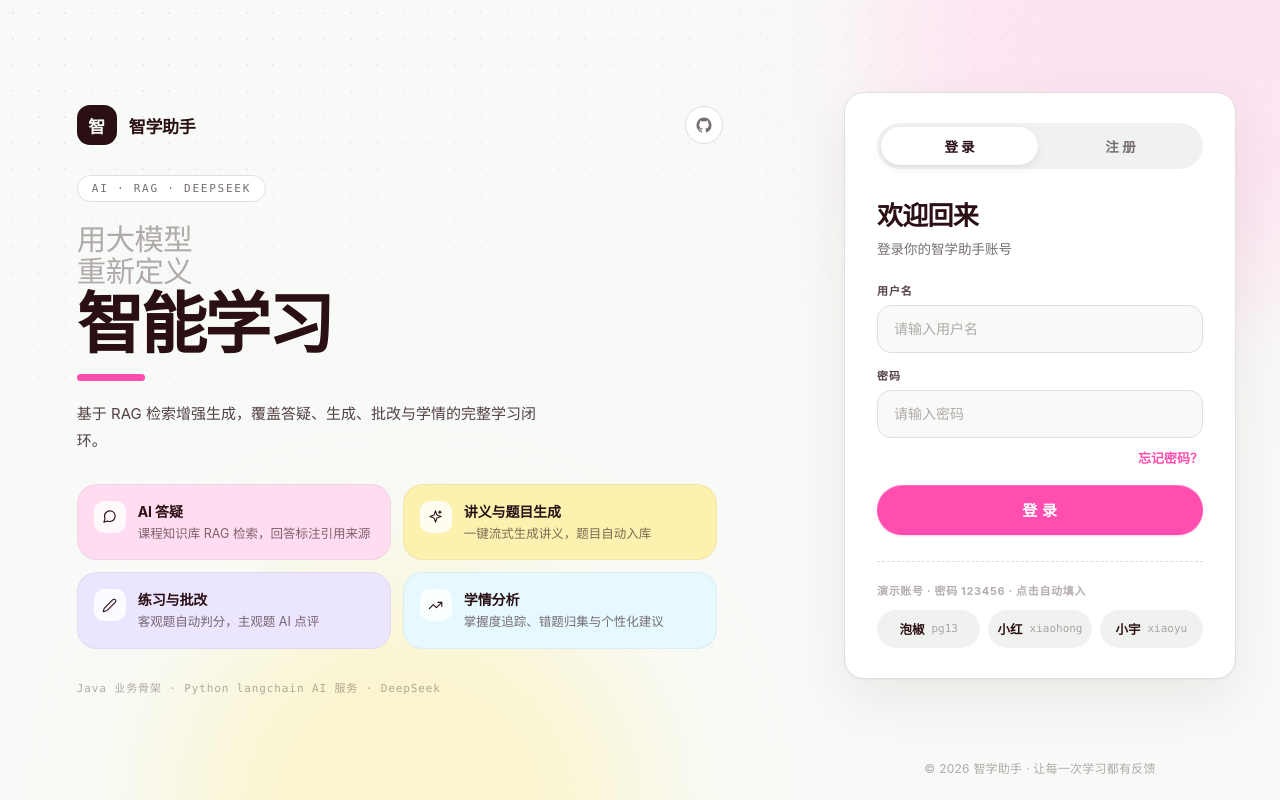
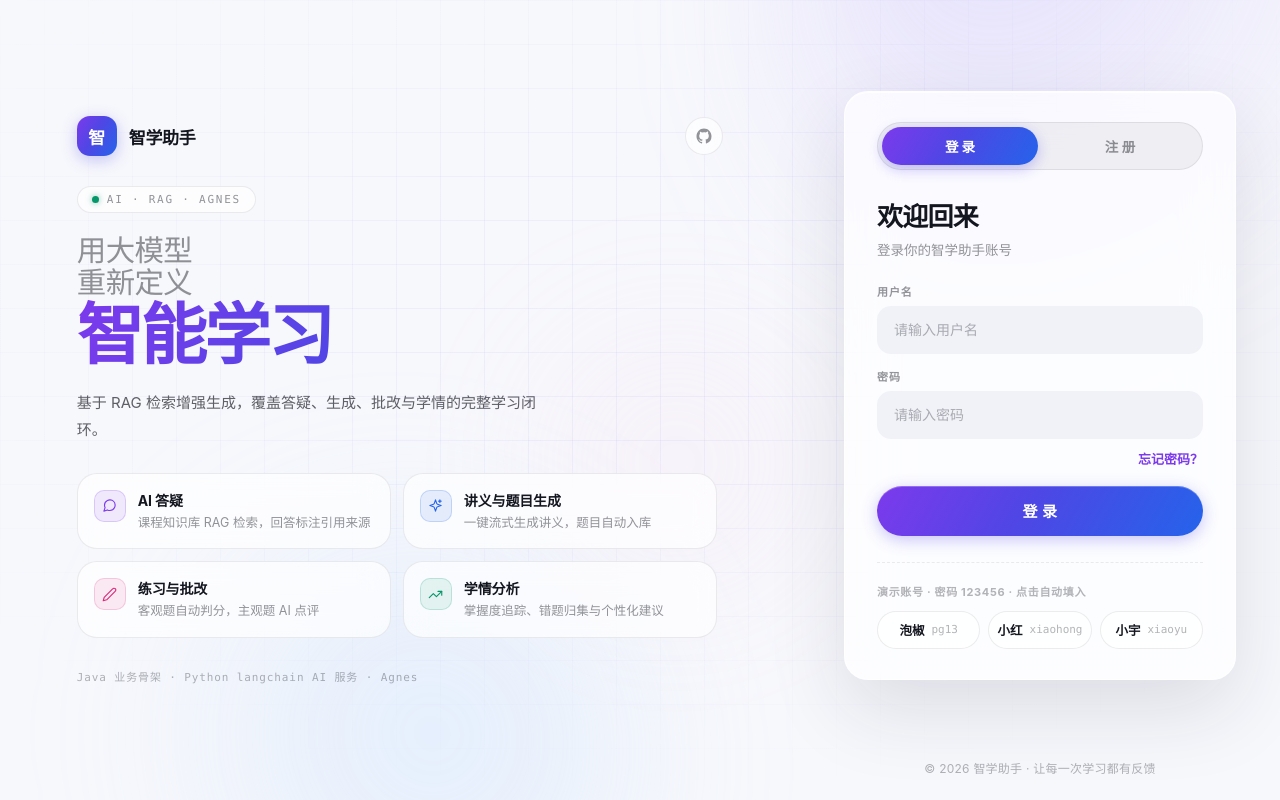
Before and after one commit to LeiHub13/smart-learning-assistant, a Vue app in the folder frontend/: page /login in a window 1280 px wide. Built offline with nearby package versions, Linux system fonts and the light colour scheme.

Commit message:
style(login): 登录页重构 Aurora Glass 风格——浅色玻璃卡片+紫蓝渐变光斑+网格背景，注册/忘记密码页同套视觉，文案随 Agnes 更新

```diff
--- a/frontend/src/views/LoginView.vue
+++ b/frontend/src/views/LoginView.vue
@@ -1,9 +1,12 @@
 <template>
   <div class="tk-wrap">
-    <!-- 背景装饰：马卡龙柔光 + 点阵 -->
-    <div class="tk-blob tk-blob-a"></div>
-    <div class="tk-blob tk-blob-b"></div>
-    <div class="tk-dots"></div>
+    <!-- 背景装饰：深空底色 + 霓虹光斑 + 网格（独立裁切层，防溢出滚动） -->
+    <div class="tk-bg">
+      <div class="tk-orb tk-orb-a"></div>
+      <div class="tk-orb tk-orb-b"></div>
+      <div class="tk-orb tk-orb-c"></div>
+      <div class="tk-grid"></div>
+    </div>
 
     <!-- 左：品牌面板 -->
     <section class="tk-brand">
@@ -18,17 +21,17 @@
       </div>
 
       <div class="tk-hero">
-        <div class="tk-eyebrow">AI · RAG · DeepSeek</div>
+        <div class="tk-eyebrow"><span class="tk-eyebrow-dot"></span>AI · RAG · Agnes</div>
         <h1>
           <span class="tk-h-sm">用大模型</span>
           <span class="tk-h-sm">重新定义</span>
-          <span class="tk-h-lg">智能学习</span>
+          <span class="tk-h-lg tk-grad-text">智能学习</span>
         </h1>
         <p>基于 RAG 检索增强生成，覆盖答疑、生成、批改与学情的完整学习闭环。</p>
       </div>
 
       <div class="tk-feats">
-        <div class="tk-feat" v-for="(f, i) in feats" :key="f.name" :class="'c' + i">
+        <div class="tk-feat" v-for="f in feats" :key="f.name">
           <span class="tk-feat-ico"><AppIcon :name="f.icon" :size="15" /></span>
           <div class="tk-feat-body">
             <div class="tk-feat-name">{{ f.name }}</div>
@@ -37,7 +40,7 @@
         </div>
       </div>
 
-      <div class="tk-tech">Java 业务骨架 · Python langchain AI 服务 · DeepSeek</div>
+      <div class="tk-tech">Java 业务骨架 · Python langchain AI 服务 · Agnes</div>
     </section>
 
     <!-- 右：登录 / 注册 -->
@@ -246,36 +249,36 @@ const submit = async () => {
 
 <style scoped>
 /* ==========================================================================
-   设计语言：Teak 风格
-   底色 #F8FAF7 · 墨色 #2A0F14 · 主按钮品红 #FF4EAF · 卡片 20px 圆角
-   按钮/标签/胶囊一律 999px，马卡龙色块（粉/黄/紫/蓝）做信息分区
+   设计语言：Aurora Glass · Light 风格
+   白底 #f7f8fc · 玻璃卡片（白色半透明 + backdrop-blur）· 柔和紫蓝光斑
+   强调渐变 紫→靛→蓝，按钮渐变白字，输入聚焦靛蓝描边
    ========================================================================== */
 .tk-wrap {
-  --tk-bg: #f8faf7;
-  --tk-card: #ffffff;
-  --tk-soft: #f0f2ef;
-  --tk-line: #dfe0de;
-  --tk-ink: #2a0f14;
-  --tk-ink-2: #544145;
-  --tk-ink-3: #766e70;
-  --tk-ink-4: rgba(42, 15, 20, 0.34);
-  --tk-pink: #ff4eaf;
-  --tk-pink-dark: #e8389a;
-  --tk-plum: #4b003a;
-  --tk-pink-pale: #ffdcef;
-  --tk-yellow-pale: #fdf1b0;
-  --tk-violet-pale: #ebe5ff;
-  --tk-blue-pale: #e5f9ff;
-  --tk-danger: #991a00;
-  --tk-mono: "Fragment Mono", "Haffer Mono", ui-monospace, SFMono-Regular, Consolas, monospace;
+  --bg: #f7f8fc;
+  --card: rgba(255, 255, 255, 0.68);
+  --card-2: rgba(255, 255, 255, 0.92);
+  --line: rgba(20, 22, 31, 0.08);
+  --line-2: rgba(20, 22, 31, 0.16);
+  --ink: #14161f;
+  --ink-2: rgba(20, 22, 31, 0.68);
+  --ink-3: rgba(20, 22, 31, 0.46);
+  --ink-4: rgba(20, 22, 31, 0.32);
+  --vio: #7c3aed;
+  --indigo: #4f46e5;
+  --blue: #2563eb;
+  --pink: #db2777;
+  --mint: #059669;
+  --grad: linear-gradient(120deg, #7c3aed 0%, #4f46e5 45%, #2563eb 100%);
+  --danger: #b91c1c;
+  --mono: "Fragment Mono", "Haffer Mono", ui-monospace, SFMono-Regular, Consolas, monospace;
 
   position: fixed;
   inset: 0;
   z-index: 200;
   display: grid;
   grid-template-columns: minmax(0, 1fr) 480px;
-  background: var(--tk-bg);
-  color: var(--tk-ink);
+  background: var(--bg);
+  color: var(--ink);
   font-family: "Haffer", "Inter", -apple-system, BlinkMacSystemFont, "PingFang SC", "Hiragino Sans GB", "Microsoft YaHei", sans-serif;
   overflow: hidden;
   -webkit-font-smoothing: antialiased;
@@ -284,19 +287,35 @@ const submit = async () => {
 /* 覆盖 index.html 里的全局金色焦点环 */
 .tk-wrap button:focus-visible,
 .tk-wrap a:focus-visible,
-.tk-wrap input:focus-visible { outline: 2px solid var(--tk-pink); outline-offset: 2px; }
+.tk-wrap input:focus-visible { outline: 2px solid var(--indigo); outline-offset: 2px; }
 
 /* ===== 背景装饰 ===== */
-.tk-blob { position: absolute; border-radius: 50%; filter: blur(72px); pointer-events: none; }
-.tk-blob-a { width: 540px; height: 540px; top: -230px; right: -140px; background: var(--tk-pink-pale); opacity: .75; }
-.tk-blob-b { width: 460px; height: 460px; bottom: -240px; left: 14%; background: var(--tk-yellow-pale); opacity: .6; }
-.tk-dots {
+.tk-bg {
+  position: absolute; inset: 0; overflow: hidden; pointer-events: none;
+}
+.tk-orb {
+  position: absolute; border-radius: 50%; pointer-events: none;
+  filter: blur(80px); opacity: .55;
+  animation: tk-float 14s ease-in-out infinite;
+}
+.tk-orb-a { width: 620px; height: 620px; top: -260px; right: -120px; background: radial-gradient(circle at 30% 30%, rgba(196, 181, 253, .75), transparent 65%); }
+.tk-orb-b { width: 520px; height: 520px; bottom: -260px; left: 8%; background: radial-gradient(circle at 60% 40%, rgba(191, 219, 254, .8), transparent 65%); animation-delay: -5s; }
+.tk-orb-c { width: 380px; height: 380px; top: 34%; left: 38%; background: radial-gradient(circle at 50% 50%, rgba(251, 207, 232, .6), transparent 60%); opacity: .45; animation-delay: -9s; }
+@keyframes tk-float {
+  0%, 100% { transform: translate3d(0, 0, 0) scale(1); }
+  50% { transform: translate3d(30px, -24px, 0) scale(1.06); }
+}
+.tk-grid {
   position: absolute; inset: 0; pointer-events: none;
-  background-image: radial-gradient(rgba(42, 15, 20, 0.07) 1px, transparent 1px);
-  background-size: 26px 26px;
-  -webkit-mask-image: linear-gradient(158deg, #000 0%, rgba(0, 0, 0, .35) 38%, transparent 66%);
-  mask-image: linear-gradient(158deg, #000 0%, rgba(0, 0, 0, .35) 38%, transparent 66%);
+  background-image:
+    linear-gradient(rgba(79, 70, 229, 0.055) 1px, transparent 1px),
+    linear-gradient(90deg, rgba(79, 70, 229, 0.055) 1px, transparent 1px);
+  background-size: 44px 44px;
+  -webkit-mask-image: radial-gradient(ellipse 90% 80% at 50% 40%, #000 20%, transparent 75%);
+  mask-image: radial-gradient(ellipse 90% 80% at 50% 40%, #000 20%, transparent 75%);
 }
+/* 光斑带负定位与位移动画：任何断点下都不允许横向滚动 */
+.tk-wrap, .tk-bg { overflow-x: clip; }
 
 /* ===== 左侧品牌面板 ===== */
 .tk-brand {
@@ -309,63 +328,74 @@ const submit = async () => {
 .tk-logo { display: flex; align-items: center; gap: 12px; }
 .tk-logo-mark {
   width: 40px; height: 40px; flex: none; border-radius: 13px;
-  background: var(--tk-ink); color: var(--tk-bg);
+  background: var(--grad); color: #fff;
   display: flex; align-items: center; justify-content: center;
   font-size: 17px; font-weight: 800;
+  box-shadow: 0 4px 16px rgba(79, 70, 229, .3);
 }
-.tk-logo-text { font-size: 17px; font-weight: 700; letter-spacing: -0.02em; color: var(--tk-ink); }
+.tk-logo-text { font-size: 17px; font-weight: 700; letter-spacing: -0.02em; color: var(--ink); }
 .tk-gh {
   width: 38px; height: 38px; flex: none; border-radius: 999px;
   display: flex; align-items: center; justify-content: center;
-  color: var(--tk-ink-3); background: var(--tk-card); border: 1px solid var(--tk-line);
+  color: var(--ink-3); background: var(--card); border: 1px solid var(--line);
+  backdrop-filter: blur(8px); -webkit-backdrop-filter: blur(8px);
   transition: color .2s ease, border-color .2s ease, transform .2s ease;
 }
-.tk-gh:hover { color: var(--tk-ink); border-color: var(--tk-ink); transform: translateY(-1px); }
+.tk-gh:hover { color: var(--ink); border-color: var(--line-2); transform: translateY(-1px); }
 
 .tk-eyebrow {
-  display: inline-block; margin-bottom: 22px;
+  display: inline-flex; align-items: center; gap: 8px; margin-bottom: 22px;
   padding: 6px 14px; border-radius: 999px;
-  background: var(--tk-card); border: 1px solid var(--tk-line);
-  font-family: var(--tk-mono); font-size: 11px; font-weight: 500;
-  letter-spacing: .16em; text-transform: uppercase; color: var(--tk-ink-3);
+  background: var(--card); border: 1px solid var(--line);
+  backdrop-filter: blur(8px); -webkit-backdrop-filter: blur(8px);
+  font-family: var(--mono); font-size: 11px; font-weight: 500;
+  letter-spacing: .16em; text-transform: uppercase; color: var(--ink-3);
+}
+.tk-eyebrow-dot {
+  width: 7px; height: 7px; border-radius: 50%; background: var(--mint);
+  box-shadow: 0 0 6px rgba(5, 150, 105, .55);
 }
 .tk-hero h1 { line-height: 1.06; }
 .tk-h-sm {
   display: block; font-size: clamp(23px, 2.3vw, 33px); font-weight: 500;
-  letter-spacing: -0.02em; color: var(--tk-ink-4);
+  letter-spacing: -0.02em; color: var(--ink-3);
 }
 .tk-h-lg {
   display: block; margin-top: 2px;
   font-size: clamp(44px, 5.2vw, 74px); font-weight: 900;
-  letter-spacing: -0.045em; color: var(--tk-ink);
+  letter-spacing: -0.045em;
 }
-.tk-h-lg::after {
-  content: ''; display: block; width: 68px; height: 7px; margin-top: 15px;
-  border-radius: 999px; background: var(--tk-pink);
+.tk-grad-text {
+  background: var(--grad);
+  -webkit-background-clip: text; background-clip: text;
+  -webkit-text-fill-color: transparent; color: transparent;
 }
-.tk-hero p { margin-top: 20px; max-width: 470px; font-size: 15px; line-height: 1.75; color: var(--tk-ink-2); }
+.tk-hero p { margin-top: 20px; max-width: 470px; font-size: 15px; line-height: 1.75; color: var(--ink-2); }
 
 .tk-feats { display: grid; grid-template-columns: 1fr 1fr; gap: 12px; max-width: 640px; }
 .tk-feat {
   display: flex; gap: 12px; align-items: flex-start;
   padding: 16px; border-radius: 20px;
-  border: 1px solid rgba(42, 15, 20, 0.05);
+  background: var(--card); border: 1px solid var(--line);
+  backdrop-filter: blur(14px); -webkit-backdrop-filter: blur(14px);
+  transition: transform .2s ease, border-color .2s ease, background .2s ease;
 }
-.tk-feat.c0 { background: var(--tk-pink-pale); }
-.tk-feat.c1 { background: var(--tk-yellow-pale); }
-.tk-feat.c2 { background: var(--tk-violet-pale); }
-.tk-feat.c3 { background: var(--tk-blue-pale); }
+.tk-feat:hover { transform: translateY(-2px); border-color: var(--line-2); background: var(--card-2); }
 .tk-feat-ico {
   width: 32px; height: 32px; flex: none; border-radius: 10px;
   display: flex; align-items: center; justify-content: center;
-  background: rgba(255, 255, 255, 0.82); color: var(--tk-ink);
+  background: rgba(124, 58, 237, 0.1); color: var(--vio);
+  border: 1px solid rgba(124, 58, 237, 0.2);
 }
-.tk-feat-name { font-size: 14px; font-weight: 700; letter-spacing: -0.01em; color: var(--tk-ink); margin-bottom: 3px; }
-.tk-feat-desc { font-size: 12.5px; line-height: 1.55; color: rgba(42, 15, 20, 0.6); }
+.tk-feat:nth-child(2) .tk-feat-ico { background: rgba(37, 99, 235, 0.1); color: var(--blue); border-color: rgba(37, 99, 235, 0.2); }
+.tk-feat:nth-child(3) .tk-feat-ico { background: rgba(219, 39, 119, 0.09); color: var(--pink); border-color: rgba(219, 39, 119, 0.18); }
+.tk-feat:nth-child(4) .tk-feat-ico { background: rgba(5, 150, 105, 0.09); color: var(--mint); border-color: rgba(5, 150, 105, 0.18); }
+.tk-feat-name { font-size: 14px; font-weight: 700; letter-spacing: -0.01em; color: var(--ink); margin-bottom: 3px; }
+.tk-feat-desc { font-size: 12.5px; line-height: 1.55; color: var(--ink-3); }
 
 .tk-tech {
-  font-family: var(--tk-mono); font-size: 11px; letter-spacing: .08em;
-  color: var(--tk-ink-4);
+  font-family: var(--mono); font-size: 11px; letter-spacing: .08em;
+  color: var(--ink-4);
 }
 
 /* ===== 右侧登录 / 注册 ===== */
@@ -376,57 +406,65 @@ const submit = async () => {
 }
 .tk-card {
   width: 100%; max-width: 396px;
-  background: var(--tk-card); border: 1px solid var(--tk-line); border-radius: 20px;
+  background: var(--card);
+  border: 1px solid rgba(255, 255, 255, 0.7); border-radius: 24px;
   padding: 30px 32px 30px;
-  box-shadow: 0 1px 2px rgba(42, 15, 20, .04), 0 22px 56px rgba(42, 15, 20, .07);
+  backdrop-filter: blur(24px) saturate(150%);
+  -webkit-backdrop-filter: blur(24px) saturate(150%);
+  box-shadow: 0 1px 0 rgba(255, 255, 255, .85) inset, 0 30px 80px rgba(31, 35, 60, .12);
 }
 
 .tk-tabs {
   display: flex; gap: 4px; padding: 4px;
-  background: var(--tk-soft); border-radius: 999px; margin-bottom: 26px;
+  background: rgba(20, 22, 31, 0.05); border: 1px solid var(--line);
+  border-radius: 999px; margin-bottom: 26px;
 }
 .tk-tabs button {
   flex: 1; height: 38px; border: none; border-radius: 999px;
-  background: transparent; color: var(--tk-ink-3);
+  background: transparent; color: var(--ink-3);
   font-size: 13.5px; font-weight: 600; font-family: inherit;
   cursor: pointer; transition: color .2s ease, background .2s ease, box-shadow .2s ease;
 }
-.tk-tabs button:hover { color: var(--tk-ink); }
+.tk-tabs button:hover { color: var(--ink); }
 .tk-tabs button.on {
-  background: var(--tk-card); color: var(--tk-ink); font-weight: 700;
-  box-shadow: 0 1px 2px rgba(42, 15, 20, .06), 0 4px 12px rgba(42, 15, 20, .06);
+  background: var(--grad); color: #fff; font-weight: 700;
+  box-shadow: 0 4px 14px rgba(79, 70, 229, .32);
 }
 
-.tk-card h2 { font-size: 26px; font-weight: 800; letter-spacing: -0.03em; color: var(--tk-ink); }
-.tk-sub { margin: 6px 0 24px; font-size: 13.5px; color: var(--tk-ink-3); }
+.tk-card h2 { font-size: 26px; font-weight: 800; letter-spacing: -0.03em; color: var(--ink); }
+.tk-sub { margin: 6px 0 24px; font-size: 13.5px; color: var(--ink-3); }
 
 .tk-label {
   display: block; margin-bottom: 7px;
   font-size: 11px; font-weight: 700; letter-spacing: .08em;
-  text-transform: uppercase; color: var(--tk-ink-2);
+  text-transform: uppercase; color: var(--ink-3);
 }
 .tk-input {
   width: 100%; height: 48px; padding: 0 16px;
-  background: var(--tk-bg); border: 1.5px solid var(--tk-line); border-radius: 14px;
-  color: var(--tk-ink); font-size: 14px; font-family: inherit; outline: none;
+  background: #f1f2f8; border: 1.5px solid transparent; border-radius: 14px;
+  color: var(--ink); font-size: 14px; font-family: inherit; outline: none;
   transition: border-color .2s ease, background .2s ease, box-shadow .2s ease;
 }
-.tk-input::placeholder { color: var(--tk-ink-4); }
-.tk-input:hover { border-color: #c9cbc7; }
-.tk-input:focus { background: var(--tk-card); border-color: var(--tk-pink); box-shadow: 0 0 0 4px rgba(255, 78, 175, .14); }
+.tk-input::placeholder { color: var(--ink-4); }
+.tk-input:hover { background: #eceef6; }
+.tk-input:focus {
+  background: #fff;
+  border-color: var(--indigo);
+  box-shadow: 0 0 0 4px rgba(79, 70, 229, .12);
+}
 
 .tk-error {
   margin: 14px 0 2px; padding: 10px 14px; border-radius: 14px;
   font-size: 13px; line-height: 1.6;
-  color: var(--tk-danger); background: rgba(153, 26, 0, .07);
-  border: 1px solid rgba(153, 26, 0, .18);
+  color: var(--danger); background: rgba(185, 28, 28, .07);
+  border: 1px solid rgba(185, 28, 28, .18);
 }
 
 .tk-success {
   margin: 14px 0 2px; padding: 10px 14px; border-radius: 14px;
   font-size: 13px; line-height: 1.6;
-  color: #1a6b3c; background: rgba(26, 107, 60, .08);
-  border: 1px solid rgba(26, 107, 60, .2);
+  color: #047857; background: rgba(5, 150, 105, .08);
+  border: 1px solid rgba(5, 150, 105, .2);
 }
 
 .tk-forgot-row { margin-top: 10px; display: flex; justify-content: flex-end; }
@@ -434,36 +472,36 @@ const submit = async () => {
 .tk-link {
   border: none; background: none; padding: 0;
   font-family: inherit; font-size: 13px; font-weight: 600;
-  color: var(--tk-pink); cursor: pointer;
+  color: var(--vio); cursor: pointer;
 }
-.tk-link:hover { color: var(--tk-pink-dark); text-decoration: underline; }
+.tk-link:hover { color: var(--blue); text-decoration: underline; }
 
 .tk-code-row { display: flex; gap: 8px; }
 .tk-code-row .tk-input { flex: 1; min-width: 0; }
 .tk-code-btn {
   flex: none; height: 48px; padding: 0 16px; border-radius: 14px;
-  border: 1.5px solid var(--tk-line); background: var(--tk-soft); color: var(--tk-ink);
+  border: 1.5px solid var(--line); background: var(--card); color: var(--ink-2);
   font-size: 13px; font-weight: 700; font-family: inherit; white-space: nowrap; cursor: pointer;
   transition: background .18s ease, border-color .18s ease, color .18s ease;
 }
-.tk-code-btn:hover:not(:disabled) { border-color: var(--tk-pink); color: var(--tk-pink-dark); background: var(--tk-pink-pale); }
+.tk-code-btn:hover:not(:disabled) { border-color: rgba(79, 70, 229, .45); color: var(--indigo); background: rgba(79, 70, 229, .07); }
 .tk-code-btn:disabled { opacity: .55; cursor: not-allowed; }
 
 .tk-btn {
   width: 100%; height: 50px; margin-top: 18px;
   border: none; border-radius: 999px;
-  background: var(--tk-pink); color: #fff;
-  font-size: 15px; font-weight: 700; letter-spacing: .04em; font-family: inherit;
+  background: var(--grad); color: #fff;
+  font-size: 15px; font-weight: 800; letter-spacing: .04em; font-family: inherit;
   cursor: pointer;
   display: flex; align-items: center; justify-content: center; gap: 8px;
-  box-shadow: 0 1px 2px rgba(255, 78, 175, .3), inset 0 1px 0 rgba(255, 255, 255, .22);
-  transition: background .18s ease, box-shadow .18s ease, transform .12s ease;
+  box-shadow: 0 4px 16px rgba(79, 70, 229, .3), inset 0 1px 0 rgba(255, 255, 255, .25);
+  transition: box-shadow .18s ease, transform .12s ease, filter .18s ease;
 }
-.tk-btn:hover { background: var(--tk-pink-dark); transform: translateY(-1px); box-shadow: 0 2px 6px rgba(255, 78, 175, .3), 0 12px 28px rgba(255, 78, 175, .28); }
-.tk-btn:active { transform: translateY(0); box-shadow: 0 1px 2px rgba(255, 78, 175, .4); }
+.tk-btn:hover { transform: translateY(-1px); filter: brightness(1.08); box-shadow: 0 6px 22px rgba(79, 70, 229, .38), 0 14px 36px rgba(37, 99, 235, .2), inset 0 1px 0 rgba(255, 255, 255, .25); }
+.tk-btn:active { transform: translateY(0); box-shadow: 0 2px 10px rgba(79, 70, 229, .35); }
 .tk-btn:disabled { opacity: .5; cursor: not-allowed; transform: none; box-shadow: none; }
 .tk-btn .spinner {
-  width: 16px; height: 16px; border: 2px solid rgba(255, 255, 255, .35);
+  width: 16px; height: 16px; border: 2px solid rgba(255, 255, 255, .4);
   border-top-color: #fff; border-radius: 50%;
   animation: tk-spin .8s linear infinite; display: none;
 }
@@ -471,32 +509,32 @@ const submit = async () => {
 .tk-btn.loading .btn-text { display: none; }
 @keyframes tk-spin { to { transform: rotate(360deg); } }
 
-.tk-demo { margin-top: 26px; padding-top: 20px; border-top: 1px dashed var(--tk-line); }
+.tk-demo { margin-top: 26px; padding-top: 20px; border-top: 1px dashed var(--line); }
 .tk-demo-title {
   margin-bottom: 12px; font-size: 11px; font-weight: 700;
-  letter-spacing: .06em; color: var(--tk-ink-4);
+  letter-spacing: .06em; color: var(--ink-4);
 }
 .tk-chips { display: flex; gap: 8px; }
 .tk-chip {
   flex: 1 1 0; min-width: 0; height: 38px; padding: 0 12px;
   display: inline-flex; align-items: center; justify-content: center; gap: 7px;
-  background: var(--tk-soft); border: 1px solid transparent; border-radius: 999px;
+  background: var(--card); border: 1px solid var(--line); border-radius: 999px;
   font-family: inherit; cursor: pointer;
   transition: background .18s ease, border-color .18s ease, transform .18s ease;
 }
-.tk-chip:hover { background: var(--tk-pink-pale); border-color: var(--tk-pink); transform: translateY(-1px); }
-.dc-name { font-size: 12.5px; font-weight: 700; color: var(--tk-ink); white-space: nowrap; }
-.dc-user { font-family: var(--tk-mono); font-size: 11px; color: var(--tk-ink-4); white-space: nowrap; }
-.tk-chip:hover .dc-user { color: var(--tk-plum); }
+.tk-chip:hover { background: rgba(79, 70, 229, .07); border-color: rgba(79, 70, 229, .38); transform: translateY(-1px); }
+.dc-name { font-size: 12.5px; font-weight: 700; color: var(--ink); white-space: nowrap; }
+.dc-user { font-family: var(--mono); font-size: 11px; color: var(--ink-4); white-space: nowrap; }
+.tk-chip:hover .dc-user { color: var(--indigo); }
 
 .tk-foot {
   position: absolute; bottom: 24px; left: 0; right: 0;
-  text-align: center; font-size: 12px; letter-spacing: .02em; color: var(--tk-ink-4);
+  text-align: center; font-size: 12px; letter-spacing: .02em; color: var(--ink-4);
 }
 
 /* ===== 响应式 ===== */
 @media (max-width: 1180px) {
-  .tk-wrap { display: block; overflow-y: auto; }
+  .tk-wrap { display: block; overflow-y: auto; overflow-x: hidden; }
   .tk-brand { gap: 24px; padding: 40px 32px 30px; }
   .tk-feats { max-width: 100%; }
   .tk-auth { padding: 34px 32px 80px; }
@@ -505,7 +543,6 @@ const submit = async () => {
   .tk-brand { gap: 20px; padding: 26px 20px 20px; }
   .tk-h-sm { font-size: 22px; }
   .tk-h-lg { font-size: 40px; }
-  .tk-h-lg::after { width: 48px; height: 5px; margin-top: 12px; }
   .tk-hero p { font-size: 13.5px; }
   .tk-feats { grid-template-columns: 1fr; }
   .tk-feat { align-items: center; padding: 13px 14px; }
```
